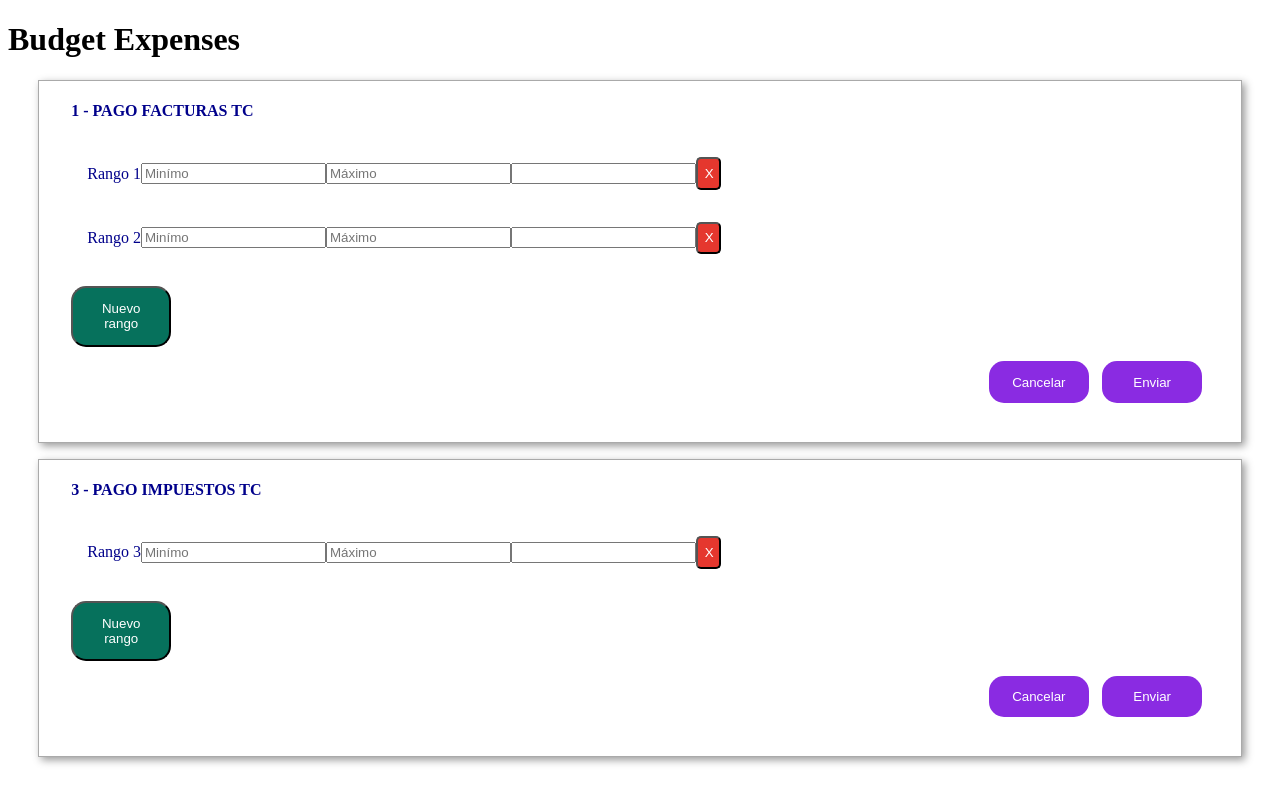
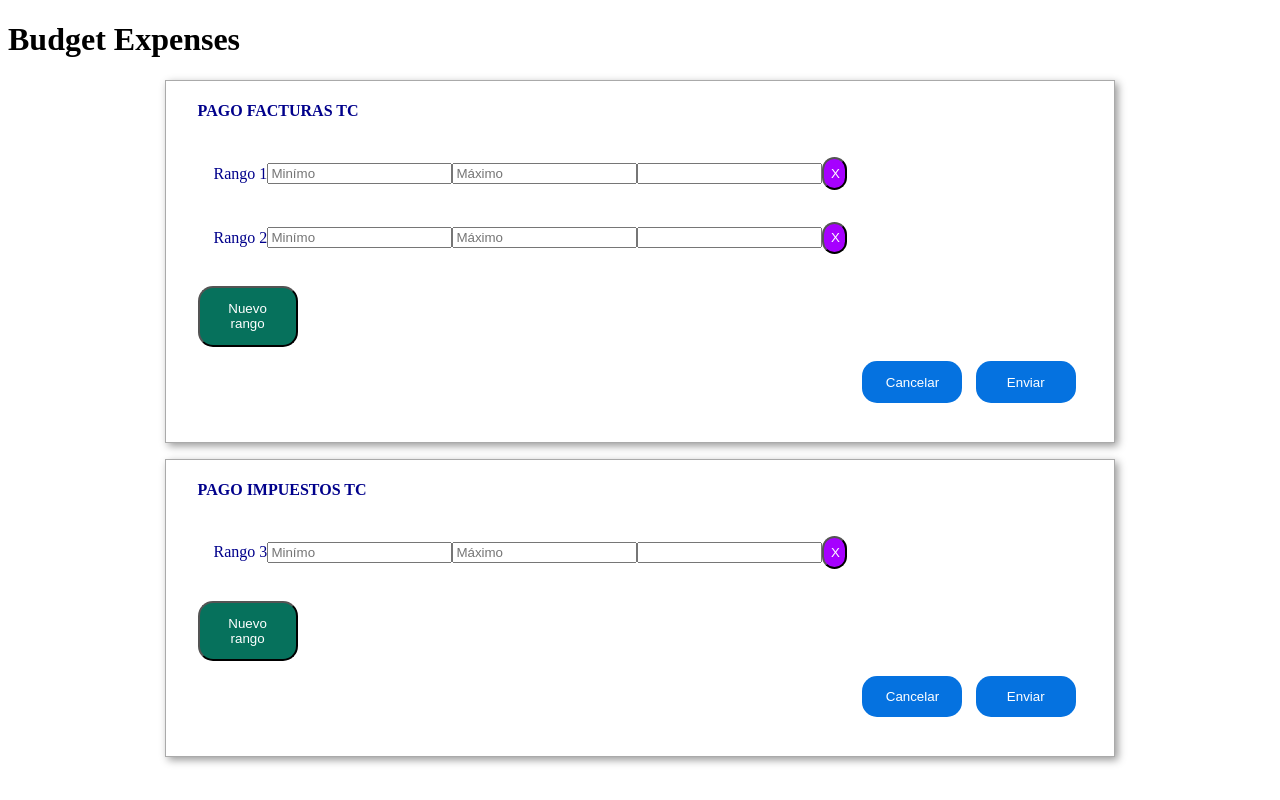
Before and after one commit to milenasuarezl/ng-budget, an Angular app: page / in a window 1280 px wide. Built offline with nearby package versions, Linux system fonts and the light colour scheme.

Commit message:
change styles cards and buttons

```diff
--- a/src/app/expense/expense.component.css
+++ b/src/app/expense/expense.component.css
@@ -8,8 +8,8 @@
 }
 
 .range-delete-button {
-    background-color: rgb(229, 55, 46);
-    border-radius: 5px;
+    background-color: rgb(166, 0, 255);
+    border-radius: 20px;
     color: white;
     text-align: center;
     text-decoration: none;
--- a/src/app/expensive-type-list/expensive-type-list.component.css
+++ b/src/app/expensive-type-list/expensive-type-list.component.css
@@ -4,7 +4,7 @@
 
 .card {
     margin: 0 auto 1em;
-    width: 90%;
+    width: 70%;
     border: 1px solid #aaa;
     padding: 0 2em 2em;
     box-shadow: 3px 3px 8px #999;
@@ -12,11 +12,12 @@
 
 .row {
     display: inline-block;
+    width: 100%;
 }
 
 .range-new {
     padding: 1em 0 .5em;
-  }
+}
 
 .range-new-button {
     background-color: rgb(6, 113, 92);
@@ -33,7 +34,7 @@
 }
 
 .range-actions-button {
-    background-color: blueviolet;
+    background-color: rgb(5, 114, 224);
     border-radius: 15px;
     border: none;
     color: white;
--- a/src/app/expensive-type-list/expensive-type-list.component.html
+++ b/src/app/expensive-type-list/expensive-type-list.component.html
@@ -1,6 +1,6 @@
 <div class="content-wrapper">
     <div class="card" *ngFor="let transferType of expensives">
-        <h4> {{transferType.transactionId}} - {{transferType.transactionName}}</h4>
+        <h4>{{transferType.transactionName}}</h4>
         <app-expense class="row" [data]="range" *ngFor="let range of transferType.ranges"></app-expense>
         <div class="range-new">
             <button class="range-new-button" type="button" (click)="onAddRankTransactionType()">Nuevo rango</button>
--- a/src/app/expensive-type-list/expensive-type-list.component.ts
+++ b/src/app/expensive-type-list/expensive-type-list.component.ts
@@ -1,6 +1,7 @@
 import { Component } from '@angular/core';
 import { ExpensivesTypeModel } from '../model/expensives-type.model';
 import { ExpensiveTypeRepository } from '../model/expensive-type.repository';
+import { ExpenseComponent } from '../expense/expense.component';
 
 
 @Component({
@@ -10,9 +11,16 @@ import { ExpensiveTypeRepository } from '../model/expensive-type.repository';
 })
 export class ExpensiveTypeListComponent {
 
+  expenseComponent: ExpenseComponent;
+
+  constructor(private repository: ExpensiveTypeRepository) { }
+
   get expensives(): ExpensivesTypeModel[] {
     return Object.values(this.repository.getExpensivesType());
   }
 
-  constructor(private repository: ExpensiveTypeRepository) { }
+  onAddRankTransactionType(): void {
+    this.expenseComponent.onAddRankTransactionType();
+  }
+
 }
```
